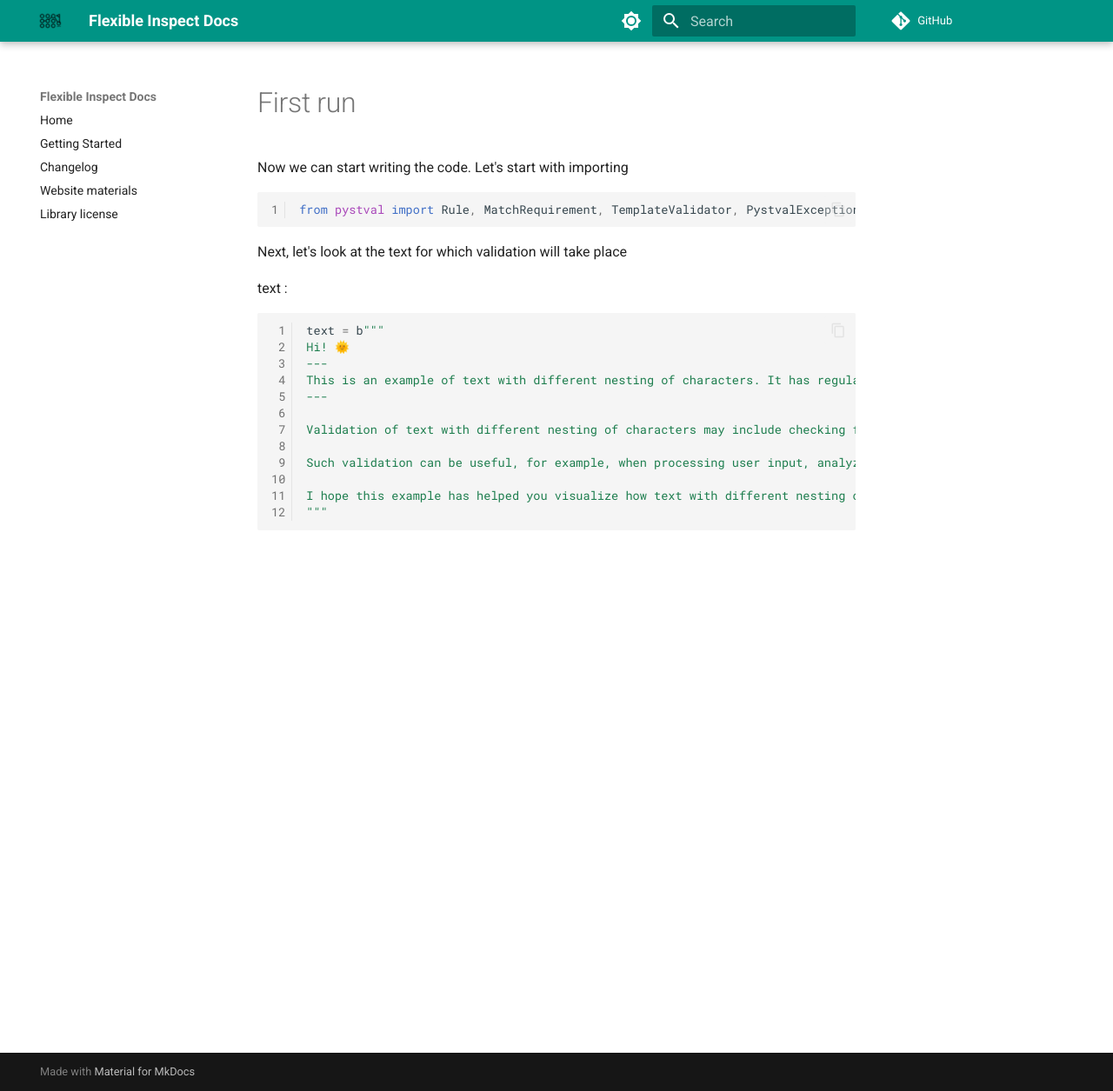
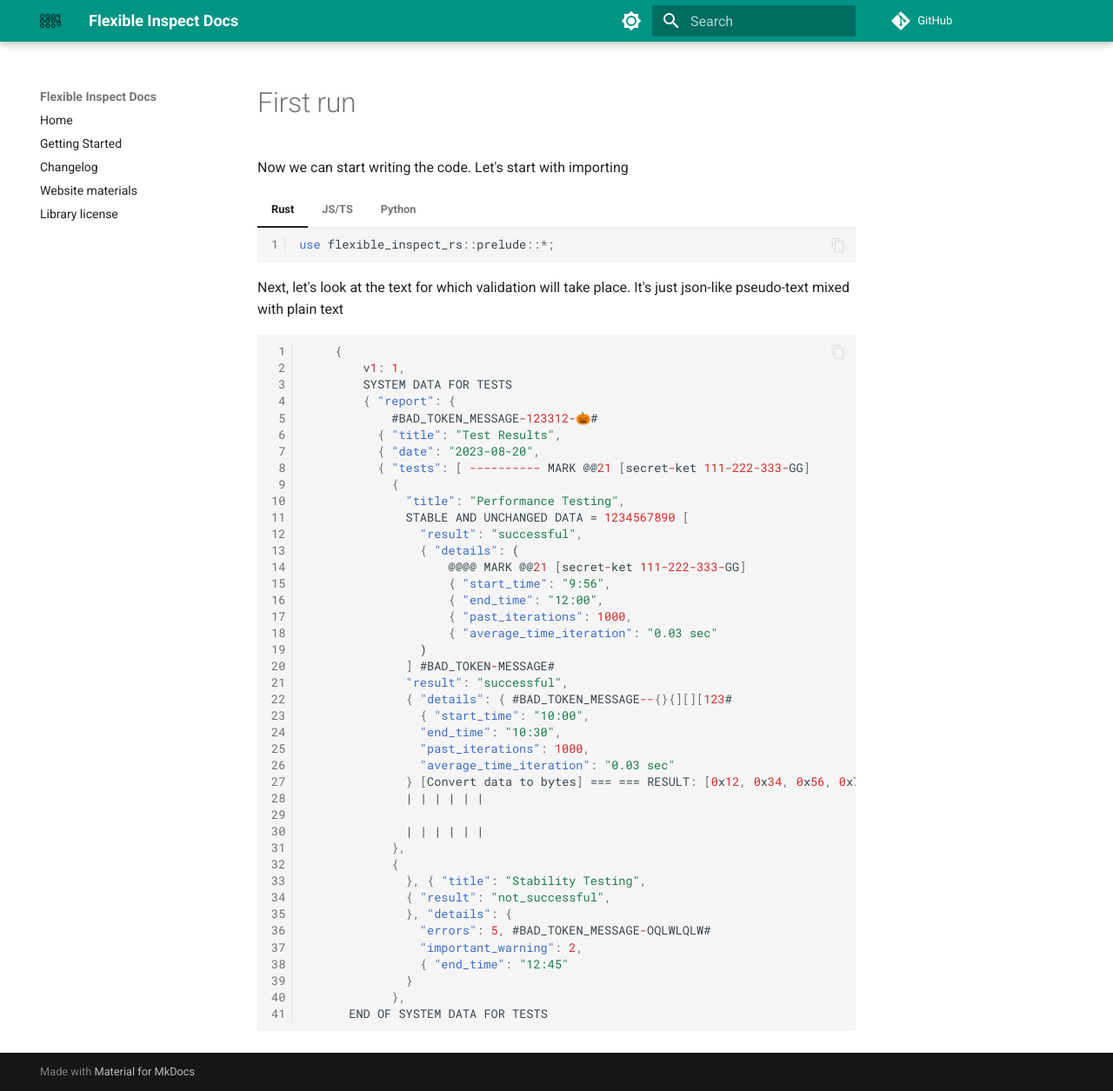
Before and after one commit to m62624/flexible_inspect, an MkDocs documentation site: the page built from docs/first_run.md, in a window 1280 px wide and 1255 px high. Shown: the whole window at 87% size. Built offline with MkDocs 1.6.1 and Material for MkDocs 9.7.7, drawn with Linux system fonts in a browser that asks for light colours; comment, search, counter and statistics services are not loaded.

Commit message:
docs: updated documentation

````diff
--- a/docs/first_run.md
+++ b/docs/first_run.md
@@ -1,24 +1,64 @@
 Now we can start writing the code. Let's start with importing
 
-```python
-from pystval import Rule, MatchRequirement, TemplateValidator, PystvalException
+=== "Rust"
+
+    ``` rust
+    use flexible_inspect_rs::prelude::*;
+    ```
+
+=== "JS/TS"
+
+    ``` js
+    import { Rule, MatchRequirement, Cartridge, TemplateValidator, init_logger, LogLevel } from "flexible_inspect_js";
+    ```
+
+=== "Python"
+
+    ``` python
+    from flexible_inspect_py import Cartridge, MatchRequirement, TemplateValidator, Rule
+    ```
+Next, let's look at the text for which validation will take place. It's just json-like pseudo-text mixed with plain text
+
+``` json
+    {
+        v1: 1,
+        SYSTEM DATA FOR TESTS
+        { "report": {
+            #BAD_TOKEN_MESSAGE-123312-🎃#
+          { "title": "Test Results",
+          { "date": "2023-08-20",
+          { "tests": [ ---------- MARK @@21 [secret-ket 111-222-333-GG]
+            {
+              "title": "Performance Testing",
+              STABLE AND UNCHANGED DATA = 1234567890 [
+                "result": "successful",
+                { "details": (
+                    @@@@ MARK @@21 [secret-ket 111-222-333-GG]
+                    { "start_time": "9:56",
+                    { "end_time": "12:00",
+                    { "past_iterations": 1000,
+                    { "average_time_iteration": "0.03 sec"
+                )
+              ] #BAD_TOKEN-MESSAGE#
+              "result": "successful",
+              { "details": { #BAD_TOKEN_MESSAGE--{}{][][123#
+                { "start_time": "10:00",
+                "end_time": "10:30",
+                "past_iterations": 1000,
+                "average_time_iteration": "0.03 sec"
+              } [Convert data to bytes] === === RESULT: [0x12, 0x34, 0x56, 0x78]
+              | | | | | |
+
+              | | | | | |
+            },
+            {
+              }, { "title": "Stability Testing",
+              { "result": "not_successful",
+              }, "details": {
+                "errors": 5, #BAD_TOKEN_MESSAGE-OQLWLQLW#
+                "important_warning": 2,
+                { "end_time": "12:45"
+              }
+            },
+      END OF SYSTEM DATA FOR TESTS
 ```
-
-Next, let's look at the text for which validation will take place
-
-text :
-
-``` python
-text = b"""
-Hi! 🌞
----
-This is an example of text with different nesting of characters. It has regular letters, numbers, punctuation marks, as well as special characters, emoji and even Unicode characters. Some characters can be nested within each other, such as quotation marks " " or parentheses ( ) [ [123] [123] [1234] ]. Special characters such as the tilde ~ or the dollar sign $ can also be used.
----
-
-Validation of text with different nesting of characters may include checking for the presence of paired characters (as in the case of quotes or brackets), correct use of special characters, and compliance with specified rules. For example, if there is an initial quotation mark in the text, there must be a corresponding final quotation mark.
-
-Such validation can be useful, for example, when processing user input, analyzing text, or checking formatting.
-
-I hope this example has helped you visualize how text with different nesting of characters can be used for validation.
-"""
-```
````
